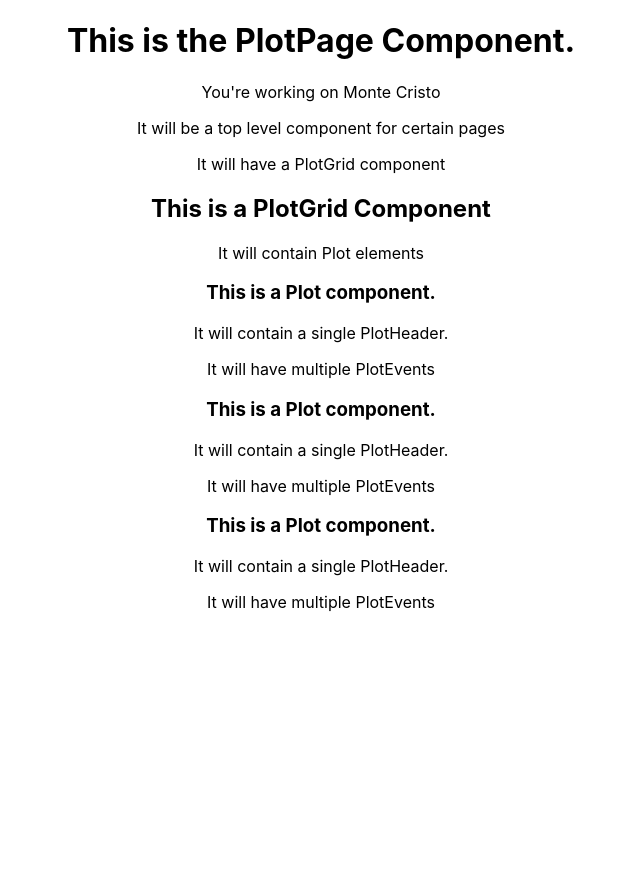
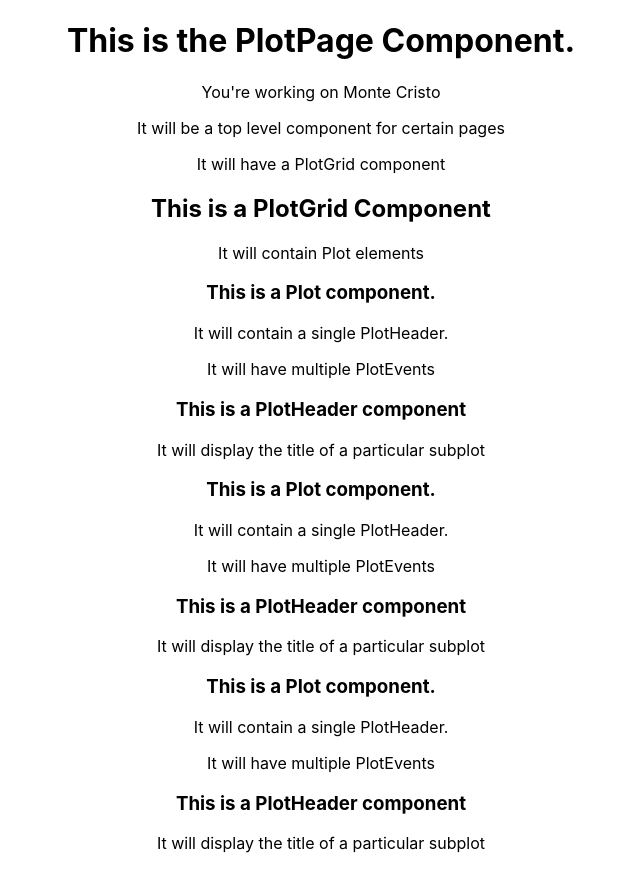
Before and after one commit to arwalton/plot-braider, a React (Create React App) app in the folder pb-client/: page / in a window 1280 px wide. Shown: the whole page, without its empty margins (319-959 px from the left). Before the commit the page ends 800 px from the top, so only its background shows below. Built offline with nearby package versions, Linux system fonts and the light colour scheme.

Commit message:
Add skeleton of PlotHeader component

```diff
--- a/pb-client/src/components/Plot.js
+++ b/pb-client/src/components/Plot.js
@@ -1,9 +1,12 @@
+import PlotHeader from "./PlotHeader";
+
 function Plot(props){
     return (
         <div>
             <h3>This is a Plot component.</h3>
             <p>It will contain a single PlotHeader.</p>
             <p>It will have multiple PlotEvents</p>
+            <PlotHeader />
         </div>
     )
 }
--- /dev/null
+++ b/pb-client/src/components/PlotHeader.js
@@ -0,0 +1,10 @@
+function PlotHeader(plot){
+    return(
+        <div>
+            <h3>This is a PlotHeader component</h3>
+            <p>It will display the title of a particular subplot</p>
+        </div>
+    )
+}
+
+export default PlotHeader;
```
